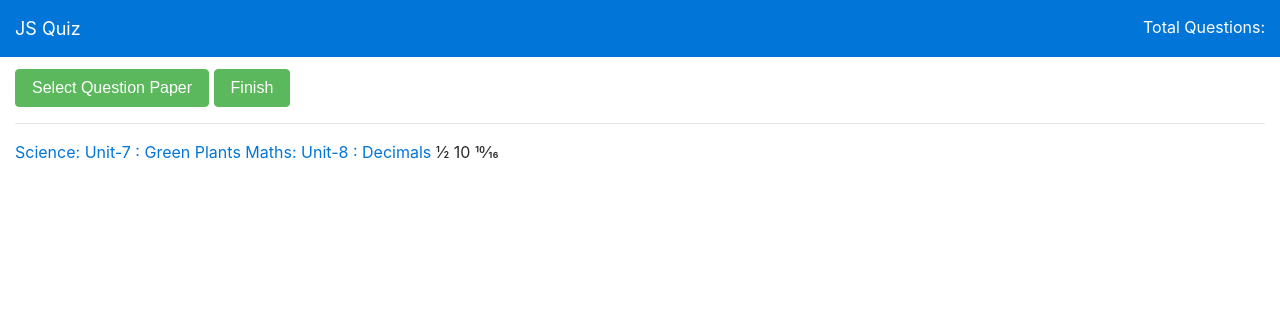
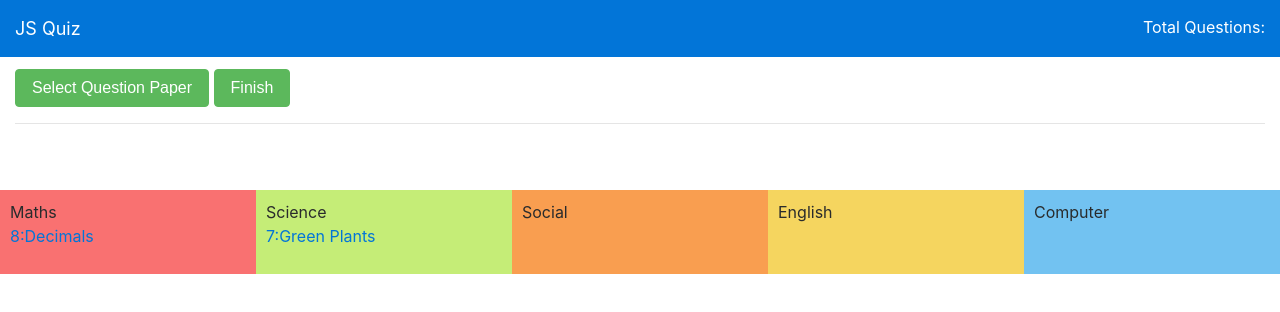
Before and after one commit to parvezk-code/parvezk-code.github.io, a plain HTML site: page index.html in a window 1280 px wide. Drawn offline with Linux system fonts and the light colour scheme.

Commit message:
sanaya mcq

```diff
--- a/index.html
+++ b/index.html
@@ -102,11 +102,33 @@
 
         </div> <!-- End of col-sm-12 -->
               <div id="choose papers" class="quiz-body result">
-               <a href="?paperChoice=science_7">Science: Unit-7 : Green Plants</a>
-               <a href="?paperChoice=maths_8">Maths: Unit-8 : Decimals</a>
-               &frac12;   10 10&frasl;16
-               <math> 10 <mfrac><mrow>10</mrow><mrow>16</mrow></mfrac></math>
+
+
          </div>
+
+         <div class="row">
+            <div class="column red" >
+              <div>Maths</div>
+              <p><a href="?paperChoice=maths_8">8:Decimals</a></p>
+            </div>
+            <div class="column green " >
+              <div>Science</div>
+              <p><a href="?paperChoice=science_7">7:Green Plants</a></p>
+            </div>
+            <div class="column orange" >
+              <div>Social</div>
+              <p></p>
+            </div>
+            <div class="column yellow" >
+              <div>English</div>
+              <p></p>
+            </div>
+            <div class="column blue" >
+              <div>Computer</div>
+              <p></p>
+            </div>
+        </div>
+
 
     </div> <!-- End of row -->
 </div> <!-- ENd of container fluid -->
--- a/quiz_files/index.css
+++ b/quiz_files/index.css
@@ -12,11 +12,43 @@
 .res-header { border-bottom:1px solid #ccc; margin-bottom:15px; padding-bottom:15px; }
 
 
+/* Create four equal columns that floats next to each other */
+.column {
+  float: left;
+  width: 20%;
+  padding: 10px;
+}
 
-@media only screen and (max-width: 600px) {
-        .modal {
-                width: 50vw;
-                height: 50vh;
-                height: calc(var(--vh, 1vh) * 50);
-        }
+/* Clear floats after the columns */
+.row:after {
+  content: "";
+  display: table;
+  clear: both;
 }
+
+.red {background:#f97171}
+.orange {background:#f99e50}
+.yellow {background:#f5d55f}
+.green {background:#c5ed77}
+.aqua {background:#72f1d4}
+.blue {background:#72c2f1}
+.purple {background:#987ded}
+.pink {background:#dc7ded}
+
+
+@media only screen and (max-width: 600px)
+{
+
+  .modal
+  {
+     width: 50vw;
+     height: 50vh;
+     height: calc(var(--vh, 1vh) * 50);
+  }
+
+  .column
+  {
+    width: 50%;
+  }
+
+}
```
